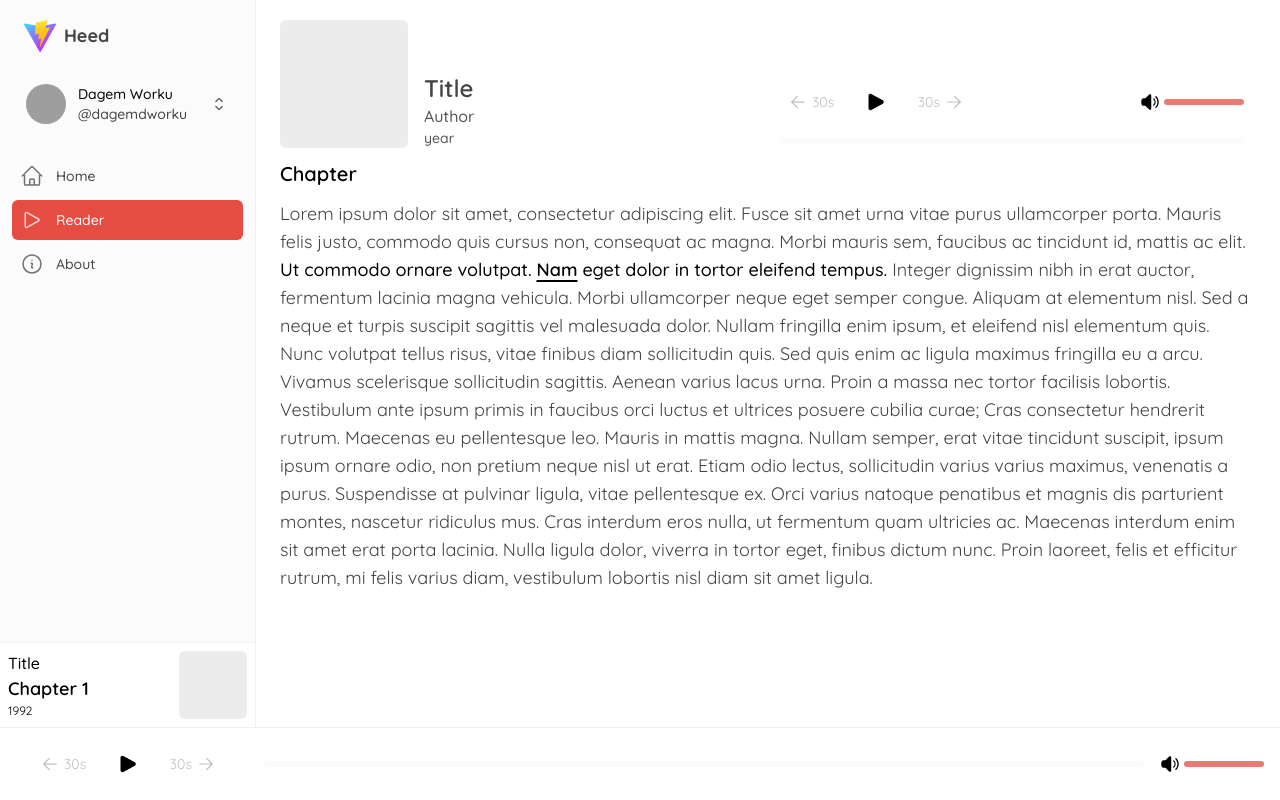
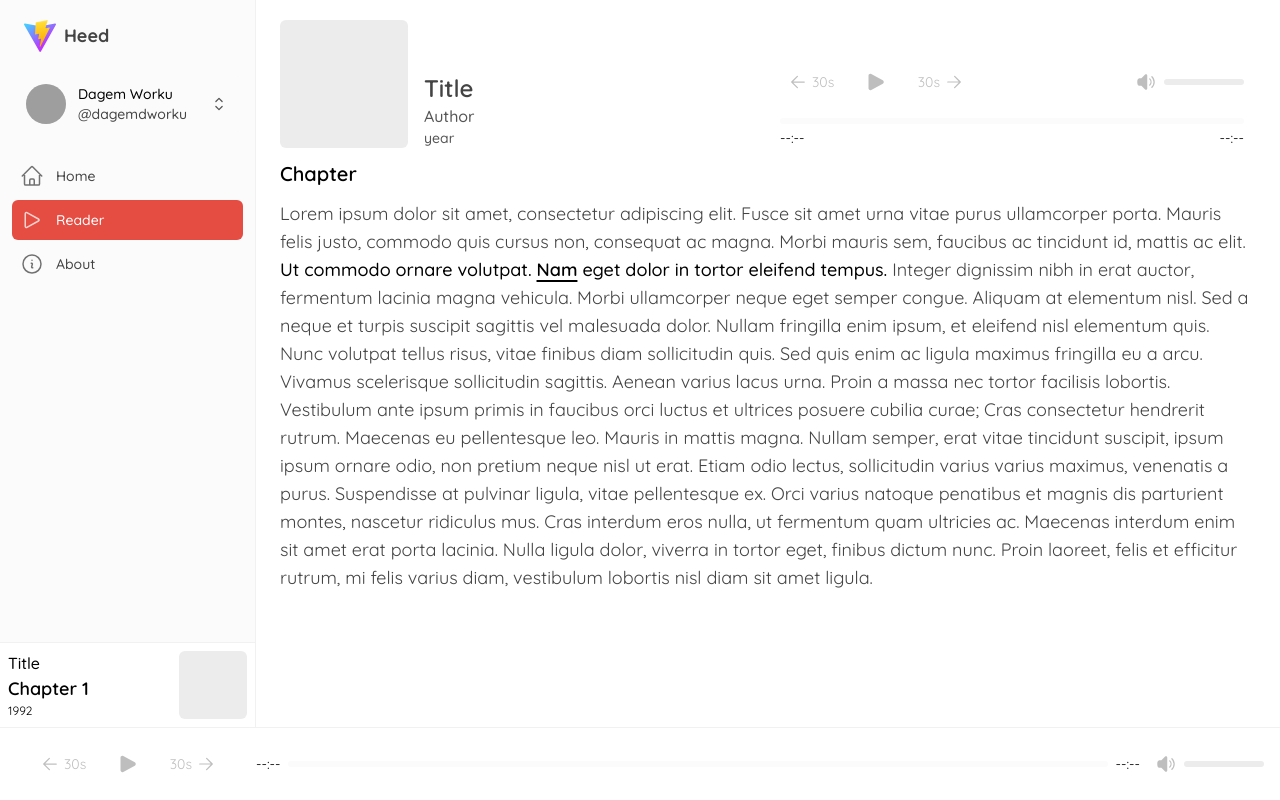
Before and after one commit to dagemdworku/heed, a React (Vite) app: page /reader in a window 1280 px wide. Built offline with nearby package versions, Linux system fonts and the light colour scheme; grey boxes are pictures that could not be loaded.

Commit message:
audio player disabled

```diff
--- a/src/components/layout/main-layout.tsx
+++ b/src/components/layout/main-layout.tsx
@@ -116,7 +116,7 @@ const MainLayout: FunctionComponent<MainLayoutProps> = () => {
         </div>
       </div>
       <div className="w-full border-t bg-bg-l dark:bg-bg-d border-b-l dark:border-b-d">
-        <AudioPlayer src="/001.mp3" />
+        <AudioPlayer src="/002.mp3" />
       </div>
     </div>
   );
--- a/src/components/players/audio-player-components/audio-controller.tsx
+++ b/src/components/players/audio-player-components/audio-controller.tsx
@@ -16,17 +16,18 @@ interface AudioControllerProps {
 const AudioController: FunctionComponent<AudioControllerProps> = (props) => {
   const { state, controls } = props;
 
-  const buttonClass = "text-fg-l dark:text-fg-d hover:text-p dark:hover:text-p";
-
-  const canSkipBackward = state.time > 30;
-  const canSkipForward = state.duration - state.time > 30;
+  const hasAudio = !!state?.duration;
+  const canSkipBackward = hasAudio && state.time > 30;
+  const canSkipForward = hasAudio && state.duration - state.time > 30;
 
   return (
     <div className="flex justify-between w-48">
       {/* Backward controller */}
       <button
         className={classNames(
-          canSkipBackward ? "cursor-pointer" : "opacity-25",
+          canSkipBackward
+            ? "cursor-pointer hover:text-p dark:hover:text-p"
+            : "opacity-25",
           "p-2 rounded-full flex items-center text-fg-l dark:text-fg-d"
         )}
         onClick={() => {
@@ -34,31 +35,37 @@ const AudioController: FunctionComponent<AudioControllerProps> = (props) => {
         }}
         disabled={!canSkipBackward}
       >
-        <ArrowSmallLeftIcon
-          className={classNames(buttonClass, "w-5 h-5 inline-block")}
-        />
+        <ArrowSmallLeftIcon className="inline-block w-5 h-5" />
         <span className="ml-1 text-sm">30s</span>
       </button>
 
       {/* Play / Pause controller */}
       <button
-        className="p-2 rounded-full cursor-pointer"
+        className={classNames(
+          hasAudio
+            ? "cursor-pointer hover:text-p dark:hover:text-p"
+            : "opacity-25",
+          "p-2 rounded-full text-fg-l dark:text-fg-d"
+        )}
         onClick={() => {
           if (state.paused) controls.play();
           else controls.pause();
         }}
+        disabled={!hasAudio}
       >
-        {state.paused ? (
-          <PlayIcon className={classNames(buttonClass, "w-6 h-6")} />
+        {!hasAudio || state.paused ? (
+          <PlayIcon className="w-6 h-6" />
         ) : (
-          <PauseIcon className={classNames(buttonClass, "w-6 h-6")} />
+          <PauseIcon className="w-6 h-6" />
         )}
       </button>
 
       {/* Forward controller */}
       <button
         className={classNames(
-          canSkipForward ? "cursor-pointer" : "opacity-25",
+          canSkipForward
+            ? "cursor-pointer hover:text-p dark:hover:text-p"
+            : "opacity-25",
           "p-2 rounded-full flex items-center text-fg-l dark:text-fg-d"
         )}
         onClick={() => {
@@ -67,9 +74,7 @@ const AudioController: FunctionComponent<AudioControllerProps> = (props) => {
         disabled={!canSkipForward}
       >
         <span className="mr-1 text-sm">30s</span>
-        <ArrowSmallRightIcon
-          className={classNames(buttonClass, "w-5 h-5 inline-block")}
-        />
+        <ArrowSmallRightIcon className="inline-block w-5 h-5" />
       </button>
     </div>
   );
--- a/src/components/players/audio-player-components/seeker-slider.tsx
+++ b/src/components/players/audio-player-components/seeker-slider.tsx
@@ -17,6 +17,8 @@ interface SeekerSliderProps {
 
 const SeekerSlider: FunctionComponent<SeekerSliderProps> = (props) => {
   const { state, controls } = props;
+
+  const hasAudio = !!state?.duration;
 
   const latestState = useRef<PlayerState>(state);
   latestState.current = state;
@@ -38,13 +40,16 @@ const SeekerSlider: FunctionComponent<SeekerSliderProps> = (props) => {
   return (
     <div
       ref={seekAreaRef}
-      className="relative flex items-center flex-1 h-full cursor-pointer"
+      className={classNames(
+        hasAudio ? "cursor-pointer" : "",
+        "relative flex items-center flex-1 h-full"
+      )}
     >
       <div className="relative flex w-full h-1.5 group">
         {/* Seeker background */}
         <div
           className={classNames(
-            state.paused
+            !hasAudio || state?.paused
               ? "bg-bg-l-s dark:bg-bg-d-s"
               : "bg-bg-l-s-i dark:bg-bg-d-s-i",
             "absolute w-full h-full rounded-md"
@@ -52,7 +57,7 @@ const SeekerSlider: FunctionComponent<SeekerSliderProps> = (props) => {
         />
 
         {/* Seeker buffer */}
-        {!!state.duration &&
+        {hasAudio &&
           !!state.buffered &&
           state.buffered.map(
             ({ start, end }: { start: number; end: number }) => (
@@ -72,7 +77,7 @@ const SeekerSlider: FunctionComponent<SeekerSliderProps> = (props) => {
           )}
 
         {/* Seeker media tracker */}
-        {!!state.duration && (
+        {hasAudio && (
           <div>
             <div
               className={classNames(
@@ -101,7 +106,7 @@ const SeekerSlider: FunctionComponent<SeekerSliderProps> = (props) => {
         )}
 
         {/* Seeker slider */}
-        {!!seek.isSliding && (
+        {hasAudio && !!seek?.isSliding && (
           <div>
             <div
               className="absolute h-full rounded-md bg-fg-l-s-i dark:bg-fg-d-s-i"
@@ -121,7 +126,7 @@ const SeekerSlider: FunctionComponent<SeekerSliderProps> = (props) => {
       </div>
 
       {/* Seeker tooltip */}
-      {!!state.duration && seek.isSliding && (
+      {hasAudio && seek.isSliding && (
         <div
           className="absolute"
           style={{
--- /dev/null
+++ b/src/components/players/audio-player-components/volume-controller.tsx
@@ -0,0 +1,39 @@
+import { SpeakerWaveIcon, SpeakerXMarkIcon } from "@heroicons/react/24/solid";
+import { FunctionComponent } from "react";
+import { HTMLMediaState } from "react-use/lib/factory/createHTMLMediaHook";
+import { classNames } from "../../../utils/class-helper";
+
+interface VolumeControllerProps {
+  state: HTMLMediaState;
+  controls: any;
+}
+
+const VolumeController: FunctionComponent<VolumeControllerProps> = (props) => {
+  const { state, controls } = props;
+
+  const hasAudio = !!state?.duration;
+
+  return (
+    <button
+      className={classNames(
+        hasAudio
+          ? "cursor-pointer hover:text-p dark:hover:text-p"
+          : "opacity-25",
+        "p-2 rounded-full text-fg-l dark:text-fg-d"
+      )}
+      onClick={() => {
+        if (state.muted) controls.unmute();
+        else controls.mute();
+      }}
+      disabled={!hasAudio}
+    >
+      {state?.muted || !state?.volume ? (
+        <SpeakerXMarkIcon className="w-5 h-5" />
+      ) : (
+        <SpeakerWaveIcon className="w-5 h-5" />
+      )}
+    </button>
+  );
+};
+
+export default VolumeController;
--- a/src/components/players/audio-player-components/volume-slider.tsx
+++ b/src/components/players/audio-player-components/volume-slider.tsx
@@ -1,32 +1,43 @@
 import { FunctionComponent, useRef } from "react";
 import { useSlider } from "react-use";
+import { HTMLMediaState } from "react-use/lib/factory/createHTMLMediaHook";
+import { classNames } from "../../../utils/class-helper";
 
 interface VolumeSliderProps {
+  state: HTMLMediaState;
   value: number;
   onChange: (value: number) => void;
 }
 
 const VolumeSlider: FunctionComponent<VolumeSliderProps> = (props) => {
-  const { value, onChange } = props;
+  const { state, value, onChange } = props;
+
+  const hasAudio = !!state?.duration;
+
   const volumeRef = useRef<HTMLDivElement>(null);
 
   useSlider(volumeRef, {
-    onScrub: onChange,
+    onScrub: hasAudio ? onChange : undefined,
   });
 
   return (
     <div
       ref={volumeRef}
-      className="flex items-center w-20 cursor-pointer group"
+      className={classNames(
+        hasAudio ? "cursor-pointer" : "",
+        "flex items-center w-20 group"
+      )}
     >
       <div className="relative flex w-full h-1.5">
         <div className="absolute block w-full h-full rounded-md bg-bg-l-s-i dark:bg-bg-d-s-i">
+          {hasAudio && (
             <div
               className="absolute block h-full rounded-md bg-p opacity-70 group-hover:opacity-100"
               style={{
                 width: `${value * 100}%`,
               }}
             ></div>
+          )}
         </div>
       </div>
     </div>
--- a/src/components/players/audio-player.tsx
+++ b/src/components/players/audio-player.tsx
@@ -1,11 +1,10 @@
 import { FunctionComponent } from "react";
 import { useAudio } from "react-use";
 
-import { SpeakerWaveIcon, SpeakerXMarkIcon } from "@heroicons/react/24/solid";
-import { classNames } from "../../utils/class-helper";
 import { formatTime } from "../../utils/player-helper";
 import AudioController from "./audio-player-components/audio-controller";
 import SeekerSlider from "./audio-player-components/seeker-slider";
+import VolumeController from "./audio-player-components/volume-controller";
 import VolumeSlider from "./audio-player-components/volume-slider";
 
 interface AudioPlayerProps {
@@ -22,45 +21,32 @@ const AudioPlayer: FunctionComponent<AudioPlayerProps> = (props) => {
     autoPlay: autoPlay,
   });
 
-  const buttonClass = "text-fg-l dark:text-fg-d hover:text-p dark:hover:text-p";
-
   const playbackController = (
     <AudioController state={state} controls={controls} />
   );
 
-  const mediaCurrentTime = !!state.duration && (
+  const mediaCurrentTime = (
     <span className="text-sm select-none text-fg-l dark:text-fg-d whitespace-nowrap">
-      {formatTime(state.time)}
+      {state?.duration ? formatTime(state.time) : "--:--"}
     </span>
   );
 
-  const mediaTotalTime = !!state.duration && (
+  const mediaTotalTime = (
     <span className="text-sm select-none text-fg-l dark:text-fg-d whitespace-nowrap">
-      {formatTime(state.duration)}
+      {state?.duration ? formatTime(state.duration) : "--:--"}
     </span>
   );
 
   const timelineSeeker = <SeekerSlider state={state} controls={controls} />;
 
   const volumeController = (
-    <button
-      className="w-6 h-6 cursor-pointer"
-      onClick={() => {
-        if (state.muted) controls.unmute();
-        else controls.mute();
-      }}
-    >
-      {state.muted || !state.volume ? (
-        <SpeakerXMarkIcon className={classNames(buttonClass, "w-5 h-5")} />
-      ) : (
-        <SpeakerWaveIcon className={classNames(buttonClass, "w-5 h-5")} />
-      )}
-    </button>
+    <VolumeController state={state} controls={controls} />
   );
 
   const volumeSeeker = (
     <VolumeSlider
-      value={state.volume || 0}
+      state={state}
+      value={state?.volume || 0}
       onChange={(value) => controls.volume(value)}
     />
   );
--- a/src/pages/reader.tsx
+++ b/src/pages/reader.tsx
@@ -23,7 +23,7 @@ const ReaderPage: FunctionComponent<ReaderPageProps> = () => {
             </div>
           </div>
           <div className="flex-1 ">
-            <AudioPlayer src="/001.mp3" isMobile={true} />
+            <AudioPlayer src="/002.mp3" isMobile={true} />
           </div>
         </div>
         <div className="mt-3">
```
Lines whose indentation alone changed are shown as unchanged.
